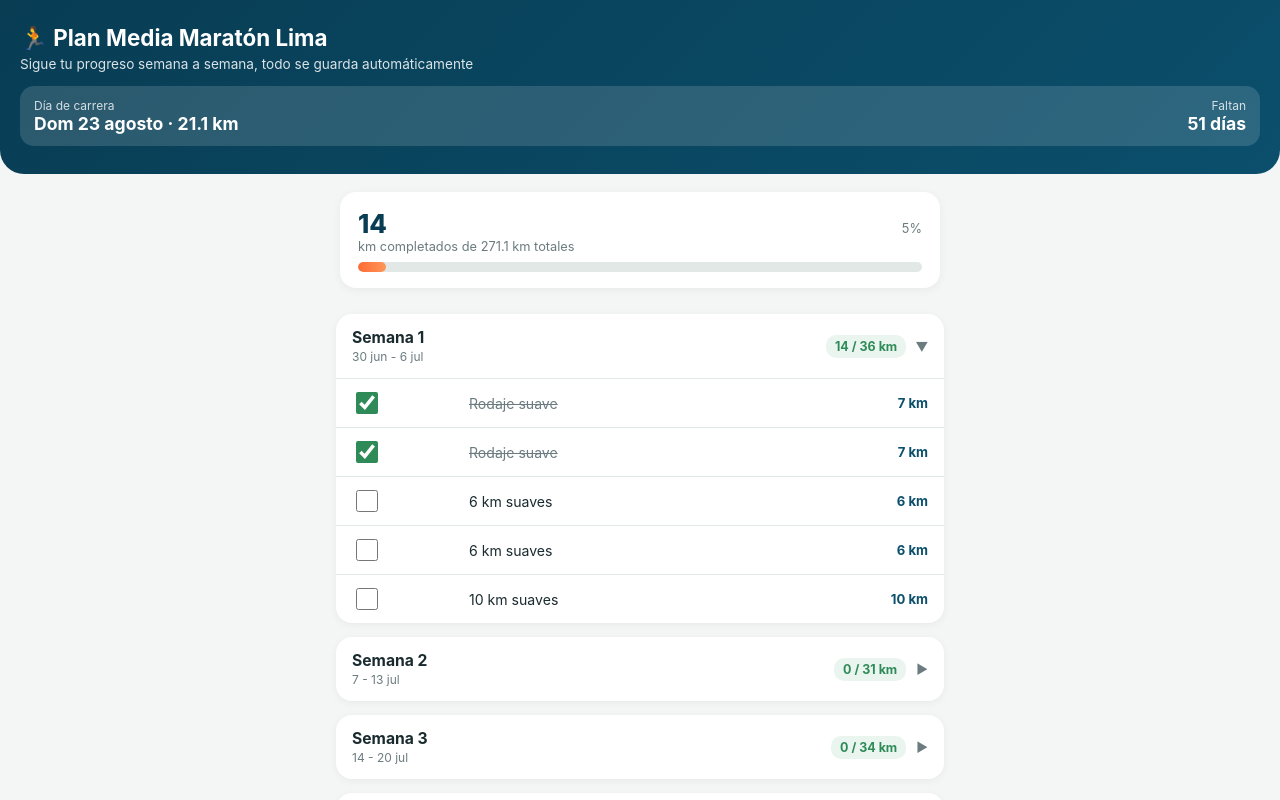
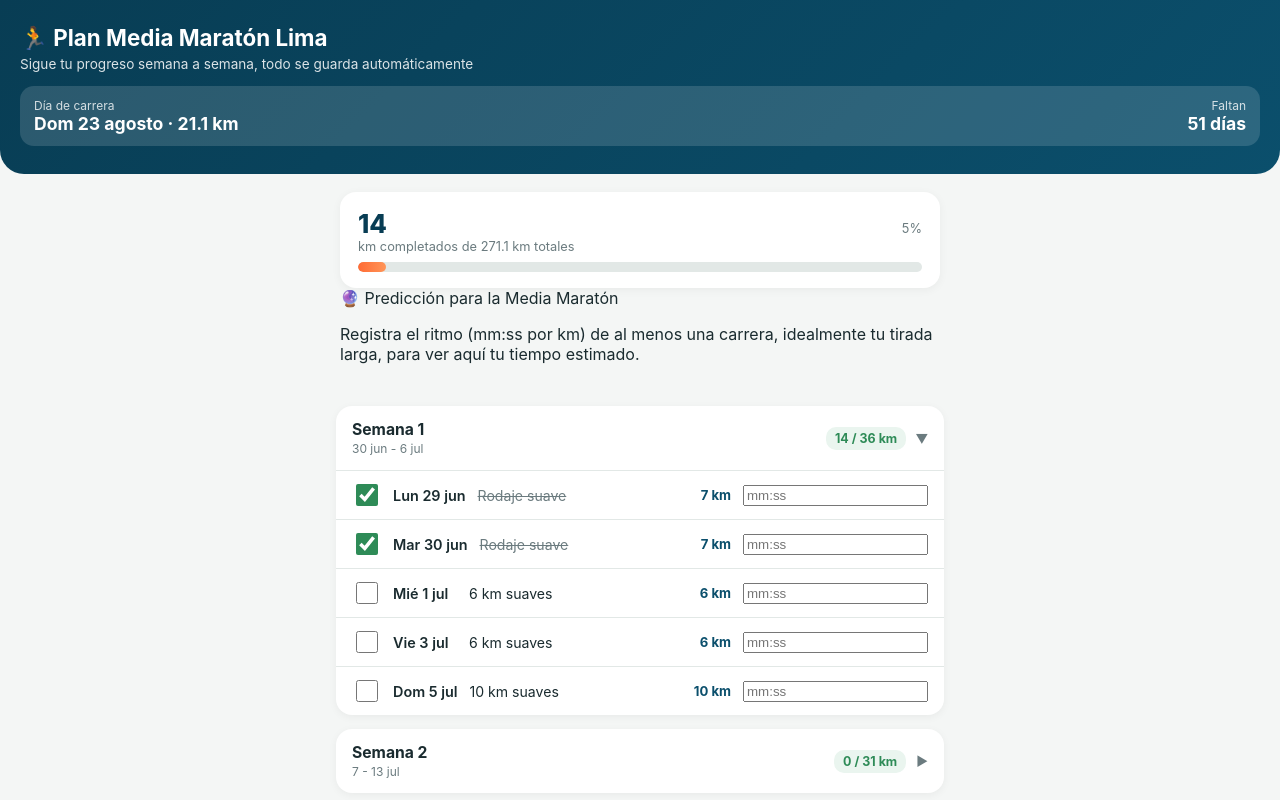
Before and after one commit to jandradeb1985/media-marathon-tracker, a React (Vite) app: page / in a window 1280 px wide. Shown: the top 800 px of the page. Built offline with nearby package versions, Linux system fonts and the light colour scheme.

Commit message:
Update App.jsx

```diff
--- a/src/App.jsx
+++ b/src/App.jsx
@@ -1,14 +1,25 @@
 import { useState, useEffect, useCallback, useMemo } from 'react'
-import { PLAN, TOTAL_PLAN_KM, STORAGE_KEY, RACE_DATE } from './planData'
+import { PLAN, TOTAL_PLAN_KM, STORAGE_KEY, PACE_STORAGE_KEY, RACE_DATE, RACE_KM } from './planData'
+
+const WEEKDAYS = ['Dom', 'Lun', 'Mar', 'Mié', 'Jue', 'Vie', 'Sáb']
+const MONTHS = ['ene', 'feb', 'mar', 'abr', 'may', 'jun', 'jul', 'ago', 'sep', 'oct', 'nov', 'dic']
+
+function formatRunDate(iso) {
+  const d = new Date(iso + 'T00:00:00')
+  return WEEKDAYS[d.getDay()] + ' ' + d.getDate() + ' ' + MONTHS[d.getMonth()]
+}
+
+function loadFromStorage(key) {
+  try {
+    const raw = localStorage.getItem(key)
+    return raw ? JSON.parse(raw) : {}
+  } catch {
+    return {}
+  }
+}
 
 function loadInitialState() {
-  let state = {}
-  try {
-    const raw = localStorage.getItem(STORAGE_KEY)
-    if (raw) state = JSON.parse(raw)
-  } catch {
-    state = {}
-  }
+  const state = loadFromStorage(STORAGE_KEY)
   PLAN.forEach(w => {
     w.runs.forEach(r => {
       if (!(r.id in state) && r.doneDefault) {
@@ -37,6 +48,57 @@ function formatKm(n) {
   return n.toFixed(1).replace(/\.0$/, '')
 }
 
+// Convierte "5:30" -> 330 segundos. Devuelve null si el formato no es valido.
+function parsePace(str) {
+  if (!str) return null
+  const match = /^(\d{1,2}):([0-5]\d)$/.exec(str.trim())
+  if (!match) return null
+  const min = parseInt(match[1], 10)
+  const sec = parseInt(match[2], 10)
+  return min * 60 + sec
+}
+
+function formatPace(totalSeconds) {
+  if (totalSeconds == null || isNaN(totalSeconds)) return '–'
+  const m = Math.floor(totalSeconds / 60)
+  const s = Math.round(totalSeconds % 60)
+  return m + ':' + String(s).padStart(2, '0')
+}
+
+function formatDuration(totalSeconds) {
+  if (totalSeconds == null || isNaN(totalSeconds)) return '–'
+  const total = Math.round(totalSeconds)
+  const h = Math.floor(total / 3600)
+  const m = Math.floor((total % 3600) / 60)
+  const s = total % 60
+  return h + ':' + String(m).padStart(2, '0') + ':' + String(s).padStart(2, '0')
+}
+
+// Encuentra la carrera registrada mas larga (mejor predictora de resistencia)
+function findBestPredictor(plan, paces) {
+  let best = null
+  plan.forEach(week => {
+    week.runs.forEach(run => {
+      const paceSec = parsePace(paces[run.id])
+      if (paceSec == null) return
+      if (!best || run.km > best.run.km ||
+          (run.km === best.run.km && new Date(run.date) > new Date(best.run.date))) {
+        best = { run, paceSec }
+      }
+    })
+  })
+  return best
+}
+
+// Formula de Riegel: T2 = T1 * (D2/D1)^1.06, estandar para proyectar tiempos entre distancias
+function predictRaceTime(best, targetKm) {
+  if (!best) return null
+  const knownTimeSec = best.paceSec * best.run.km
+  const targetTimeSec = knownTimeSec * Math.pow(targetKm / best.run.km, 1.06)
+  const targetPaceSec = targetTimeSec / targetKm
+  return { targetTimeSec, targetPaceSec }
+}
+
 function useCountdown(targetDate) {
   const [daysLeft, setDaysLeft] = useState(null)
 
@@ -55,7 +117,7 @@ function useCountdown(targetDate) {
   return daysLeft
 }
 
-function WeekCard({ week, isOpen, onToggle, state, onToggleRun }) {
+function WeekCard({ week, isOpen, onToggle, state, paces, onToggleRun, onPaceChange }) {
   const doneKm = week.runs.reduce((sum, r) => sum + (state[r.id] ? r.km : 0), 0)
   const weekClass = 'week' + (isOpen ? ' open' : '') + (week.note ? ' has-note' : '')
 
@@ -88,10 +150,18 @@ function WeekCard({ week, isOpen, onToggle, state, onToggleRun }) {
                   checked={isDone}
                   onChange={() => onToggleRun(run.id)}
                 />
-                <span className="run-day">{run.day}</span>
+                <span className="run-day">{formatRunDate(run.date)}</span>
                 <span className="run-desc">{run.desc}</span>
                 <span className="run-km">{run.km} km</span>
               </label>
+              <input
+                type="text"
+                className="pace-input"
+                placeholder="mm:ss"
+                inputMode="numeric"
+                value={paces[run.id] || ''}
+                onChange={(e) => onPaceChange(run.id, e.target.value)}
+              />
             </div>
           )
         })}
@@ -102,6 +172,7 @@ function WeekCard({ week, isOpen, onToggle, state, onToggleRun }) {
 
 export default function App() {
   const [state, setState] = useState(loadInitialState)
+  const [paces, setPaces] = useState(() => loadFromStorage(PACE_STORAGE_KEY))
   const [openWeeks, setOpenWeeks] = useState(() => ({ [getCurrentWeekId(PLAN)]: true }))
   const daysLeft = useCountdown(RACE_DATE)
 
@@ -113,8 +184,20 @@ export default function App() {
     }
   }, [state])
 
+  useEffect(() => {
+    try {
+      localStorage.setItem(PACE_STORAGE_KEY, JSON.stringify(paces))
+    } catch (e) {
+      console.error('No se pudo guardar el ritmo', e)
+    }
+  }, [paces])
+
   const toggleRun = useCallback((runId) => {
     setState(prev => ({ ...prev, [runId]: !prev[runId] }))
+  }, [])
+
+  const updatePace = useCallback((runId, value) => {
+    setPaces(prev => ({ ...prev, [runId]: value }))
   }, [])
 
   const toggleWeek = useCallback((weekId) => {
@@ -128,9 +211,16 @@ export default function App() {
 
   const pct = Math.min(100, Math.round((totalDone / TOTAL_PLAN_KM) * 100))
 
+  const bestPredictor = useMemo(() => findBestPredictor(PLAN, paces), [paces])
+  const prediction = useMemo(
+    () => predictRaceTime(bestPredictor, RACE_KM),
+    [bestPredictor]
+  )
+
   const resetProgress = () => {
-    if (confirm('¿Seguro que quieres borrar todo tu progreso guardado?')) {
+    if (confirm('¿Seguro que quieres borrar todo tu progreso guardado (incluye los ritmos registrados)?')) {
       setState({})
+      setPaces({})
     }
   }
 
@@ -171,6 +261,23 @@ export default function App() {
             <div className="bar-fill" style={{ width: pct + '%' }} />
           </div>
         </div>
+
+        {prediction ? (
+          <div className="prediction-card">
+            <div className="prediction-title">🔮 Predicción para la Media Maratón</div>
+            <div className="prediction-row">
+              <span>Basado en</span>
+              <span>{formatRunDate(bestPredictor.run.date)} · {bestPredictor.run.km} km a {formatPace(bestPredictor.paceSec)}/km</span>
+            </div>
+            <div className="prediction-main">{formatDuration(prediction.targetTimeSec)}</div>
+            <div className="prediction-sub">Ritmo objetivo: {formatPace(prediction.targetPaceSec)} /km</div>
+          </div>
+        ) : (
+          <div className="prediction-card empty">
+            <div className="prediction-title">🔮 Predicción para la Media Maratón</div>
+            <p>Registra el ritmo (mm:ss por km) de al menos una carrera, idealmente tu tirada larga, para ver aquí tu tiempo estimado.</p>
+          </div>
+        )}
       </div>
 
       <main>
@@ -181,7 +288,9 @@ export default function App() {
             isOpen={!!openWeeks[week.id]}
             onToggle={() => toggleWeek(week.id)}
             state={state}
+            paces={paces}
             onToggleRun={toggleRun}
+            onPaceChange={updatePace}
           />
         ))}
       </main>
```
